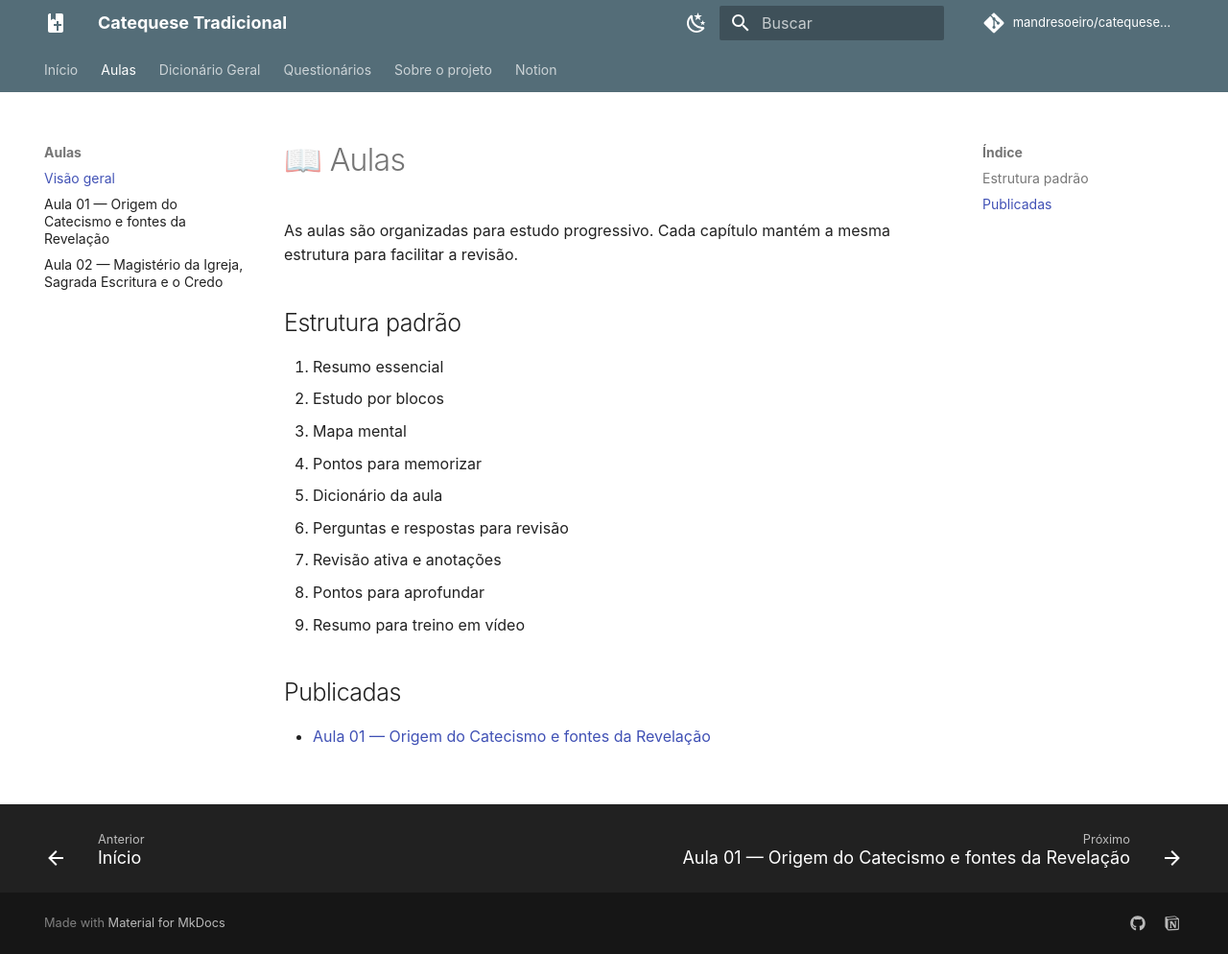
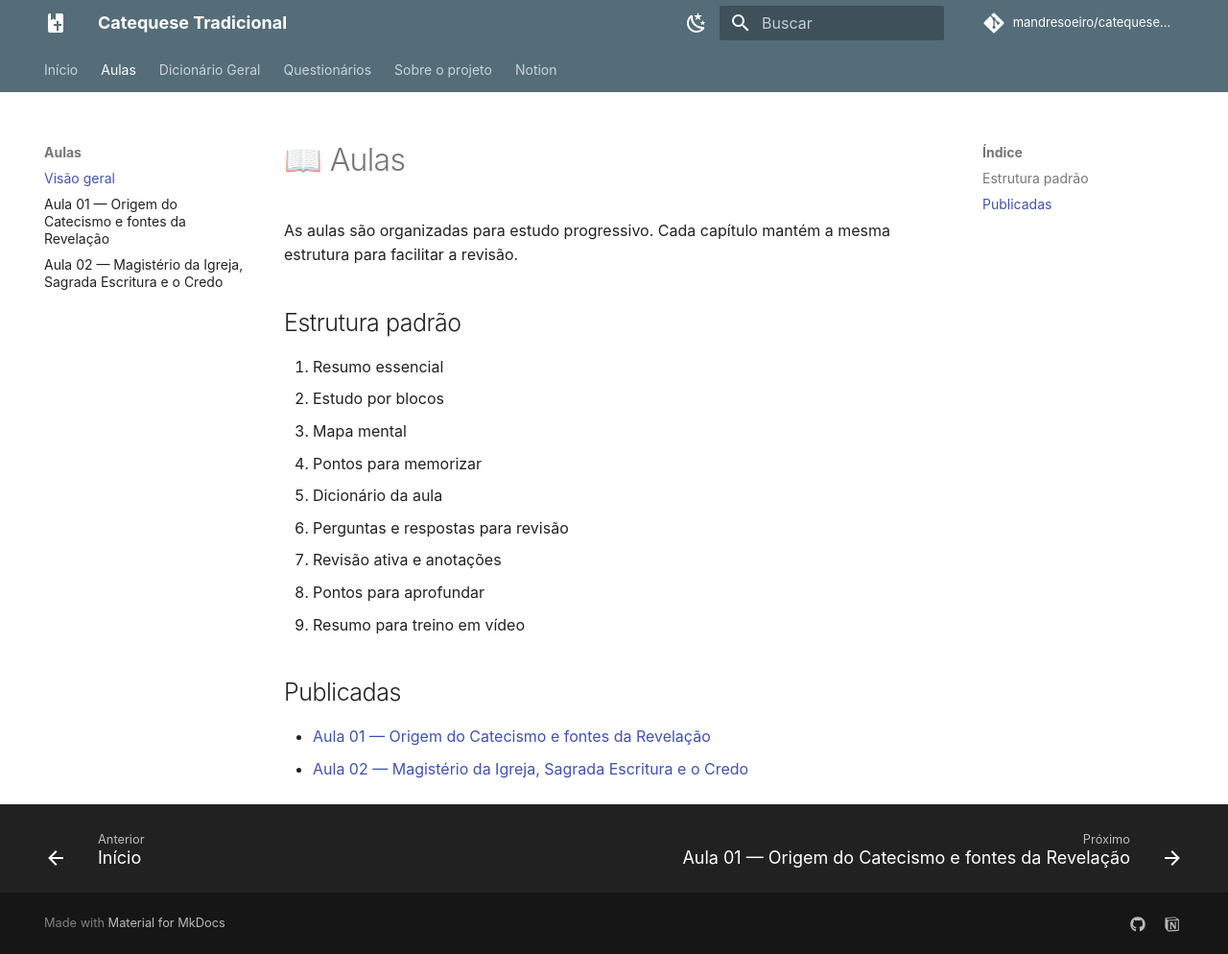
Before and after one commit to mandresoeiro/catequese-tradicional, an MkDocs documentation site: the page built from docs/aulas/index.md, in a window 1280 px wide and 994 px high. Shown: the whole window at 96% size. Built offline with MkDocs 1.6.1 and Material for MkDocs 9.7.7, drawn with Linux system fonts in a browser that asks for light colours; comment, search, counter and statistics services are not loaded.

Commit message:
docs: atualiza índice de aulas

```diff
--- a/docs/aulas/index.md
+++ b/docs/aulas/index.md
@@ -17,3 +17,4 @@ As aulas são organizadas para estudo progressivo. Cada capítulo mantém a mesm
 ## Publicadas
 
 - [Aula 01 — Origem do Catecismo e fontes da Revelação](aula-01.md)
+- [Aula 02 — Magistério da Igreja, Sagrada Escritura e o Credo](aula-02.md)
```
